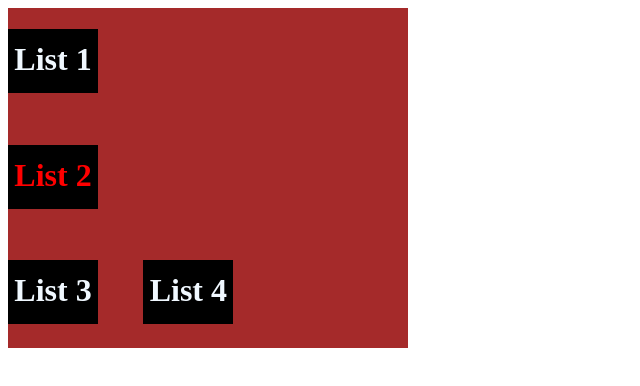
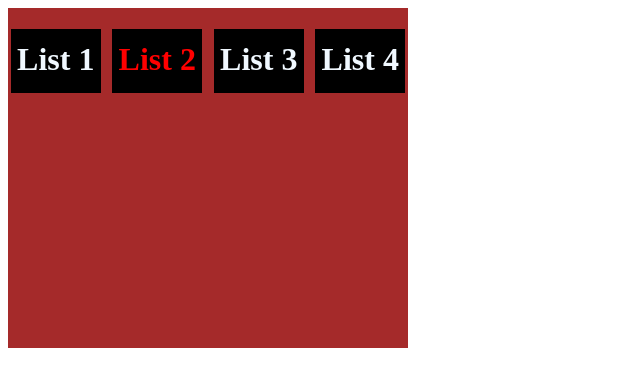
Before and after one commit to caleb-tuyisingize/css-learning, a website built with Vite: page flexbox.html in a window 1280 px wide. Shown: the whole page, without its empty margins (0-640 px from the left). Built offline with nearby package versions, Linux system fonts and the light colour scheme.

Commit message:
Update flexbox.html
Adding display flex

```diff
--- a/flexbox.html
+++ b/flexbox.html
@@ -16,5 +16,7 @@
 </body>
 </html>
 <style>
-
+.container{
+    display:flex;
+}
 </style>
```
